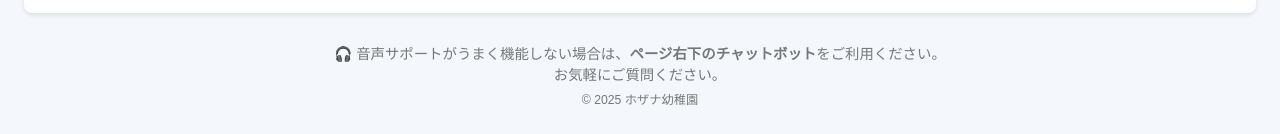
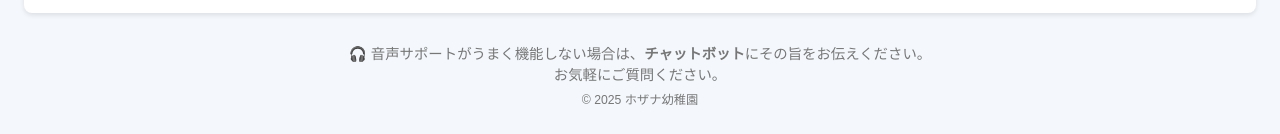
Before and after one commit to akimitu22/AICustomerSupport, a website: page public/index.html in a window 1280 px wide. Shown: the part 184-318 px from the top of the page. Drawn offline with Linux system fonts and the light colour scheme.

Commit message:
Add files via upload

```diff
--- a/public/index.html
+++ b/public/index.html
@@ -191,7 +191,7 @@
 
   <footer>
   <div>
-    🎧 音声サポートがうまく機能しない場合は、<strong>ページ右下のチャットボット</strong>をご利用ください。<br>
+    🎧 音声サポートがうまく機能しない場合は、<strong>チャットボット</strong>にその旨をお伝えください。<br>
     お気軽にご質問ください。
   </div>
   <div style="margin-top: 0.5em; font-size: 0.85em; color: #777;">
```
